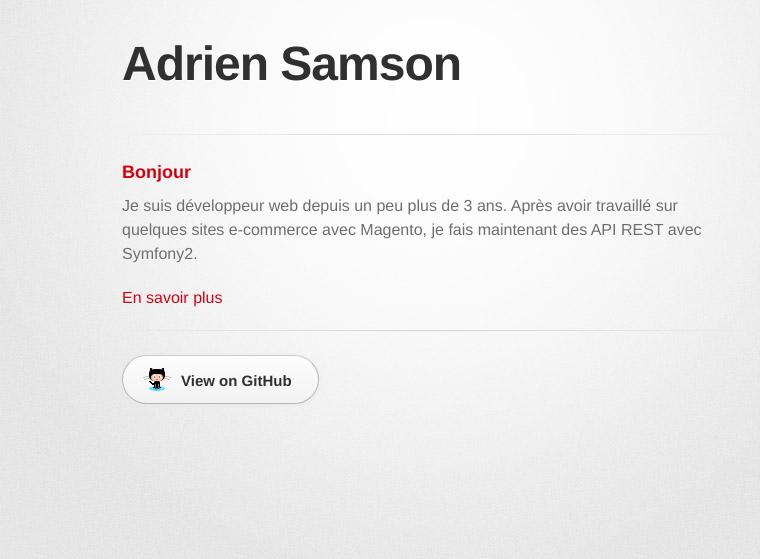
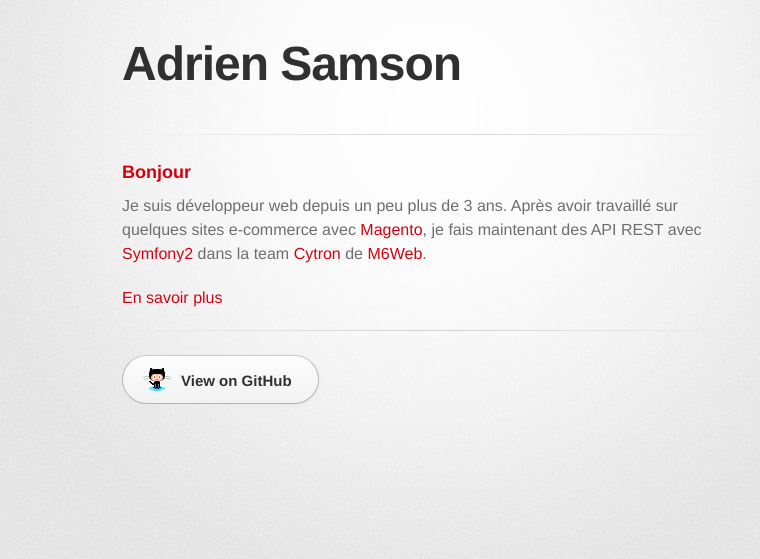
Before and after one commit to adriensamson/adriensamson.github.io, a Jekyll site: the page built from index.md, in a window 1280 px wide. Shown: the top 559 px of the page, without its empty margins (208-968 px from the left). Built offline with Jekyll 4.4.1, drawn with Linux system fonts in a browser that asks for light colours; some web fonts are replaced.

Commit message:
Add links

```diff
--- a/index.md
+++ b/index.md
@@ -4,6 +4,6 @@ layout: default
 ### Bonjour
 
 Je suis développeur web depuis un peu plus de 3 ans.
-Après avoir travaillé sur quelques sites e-commerce avec Magento, je fais maintenant des API REST avec Symfony2.
+Après avoir travaillé sur quelques sites e-commerce avec [Magento](http://magento.com), je fais maintenant des API REST avec [Symfony2](http://symfony.com) dans la team [Cytron](http://cytron.fr) de [M6Web](http://tech.m6web.fr).
 
 [En savoir plus](cv.html)
```
Also changed, not shown: cv.md (+2 -2 lines).
